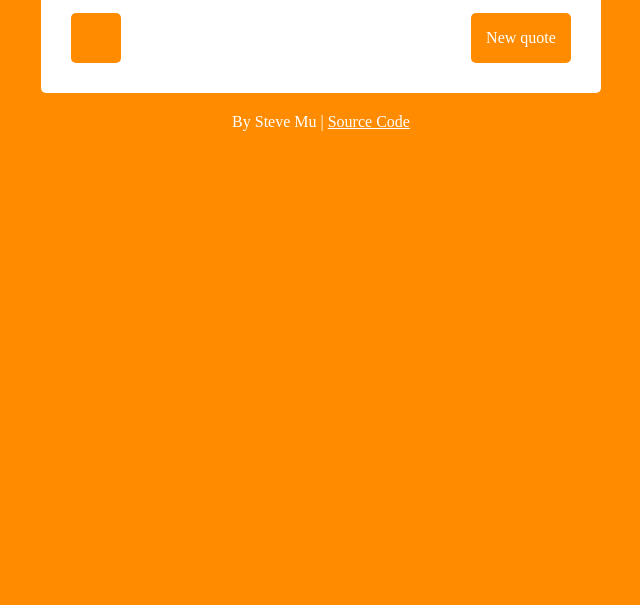
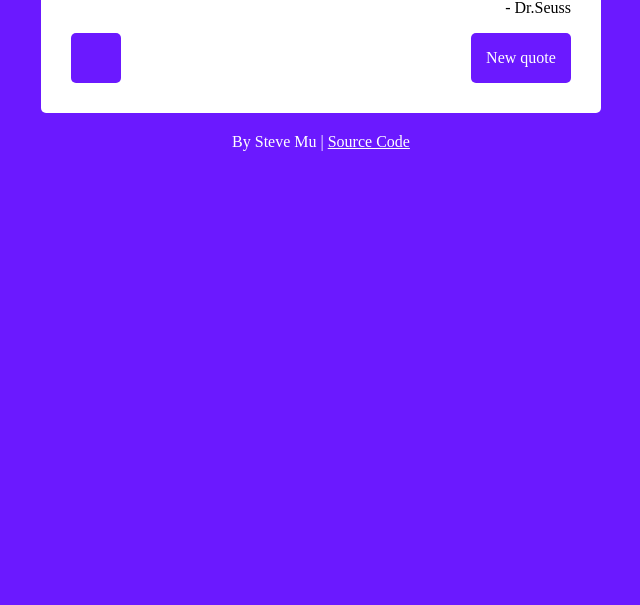
Before and after one commit to stevemu/fcc-random-quote-machine-solution, a React app: page / in a window 1280 px wide. Shown: the part 235-840 px from the top of the page, without its empty margins (319-959 px from the left). Before the commit the page ends 800 px from the top, so only its background shows below. Built offline with nearby package versions, Linux system fonts and the light colour scheme; some icons are missing; what webfontloader would draw is missing.

Commit message:
change background when changing quote

```diff
--- a/src/css.css
+++ b/src/css.css
@@ -1,3 +1,3 @@
-body {
-    background-color: darkorange;
-}
+/*body {*/
+    /*background-color: darkorange;*/
+/*}*/
--- a/src/index.js
+++ b/src/index.js
@@ -18,6 +18,10 @@ const Container = styled.div`
   display: flex;
   flex-direction: column;
   align-items: center;
+  background-color: darkorange;
+  max-height: 100%;
+  min-height: 100vh;
+  padding: 20px;
 `;
 
 const Box = styled.div`
@@ -103,6 +107,10 @@ const quotes = [
     },
 ];
 
+const colors = [
+    "#6B19FF", "#CC7614", "#B26309"
+];
+
 const QuoteLeft = () => {
   return <i style={{marginRight: "10px"}} className="fa fa-quote-left" aria-hidden="true"></i>;
 };
@@ -126,11 +134,12 @@ class App extends Component {
     render() {
         const quote = quotes[this.state.index];
         const {text, by} = quote;
+        const color = colors[this.state.index];
 
         const twitterLink = `https://twitter.com/intent/tweet?text=${text} -- ${by}`;
 
         return (
-            <Container>
+            <Container style={{backgroundColor: color}}>
                 <Box>
                     <Quote><QuoteLeft />{text}</Quote>
                     <Author>- {by}</Author>
@@ -138,7 +147,7 @@ class App extends Component {
                         <SocialButton
                             href={twitterLink}
                             className={"twitter-share-button"}
-                            style={{marginRight: "10px"}}>
+                            style={{marginRight: "10px", backgroundColor: color}}>
                             <span className="typcn typcn-social-twitter"></span>
                         </SocialButton>
                         {/*<SocialButton*/}
@@ -146,8 +155,10 @@ class App extends Component {
                             {/*<span className="typcn typcn-social-tumbler"></span>*/}
                         {/*</SocialButton>*/}
                     </Social>
-                    <NewQuote onClick={this.newQuote}>
-                        <NewQuoteButton>New quote</NewQuoteButton>
+                    <NewQuote
+                        onClick={this.newQuote}
+                    >
+                        <NewQuoteButton style={{backgroundColor: color}}>New quote</NewQuoteButton>
                     </NewQuote>
                 </Box>
                 <Credit>By Steve Mu | <a href="https://github.com/stevemu/fcc-random-quote-machine-solution">Source Code</a></Credit>
```
